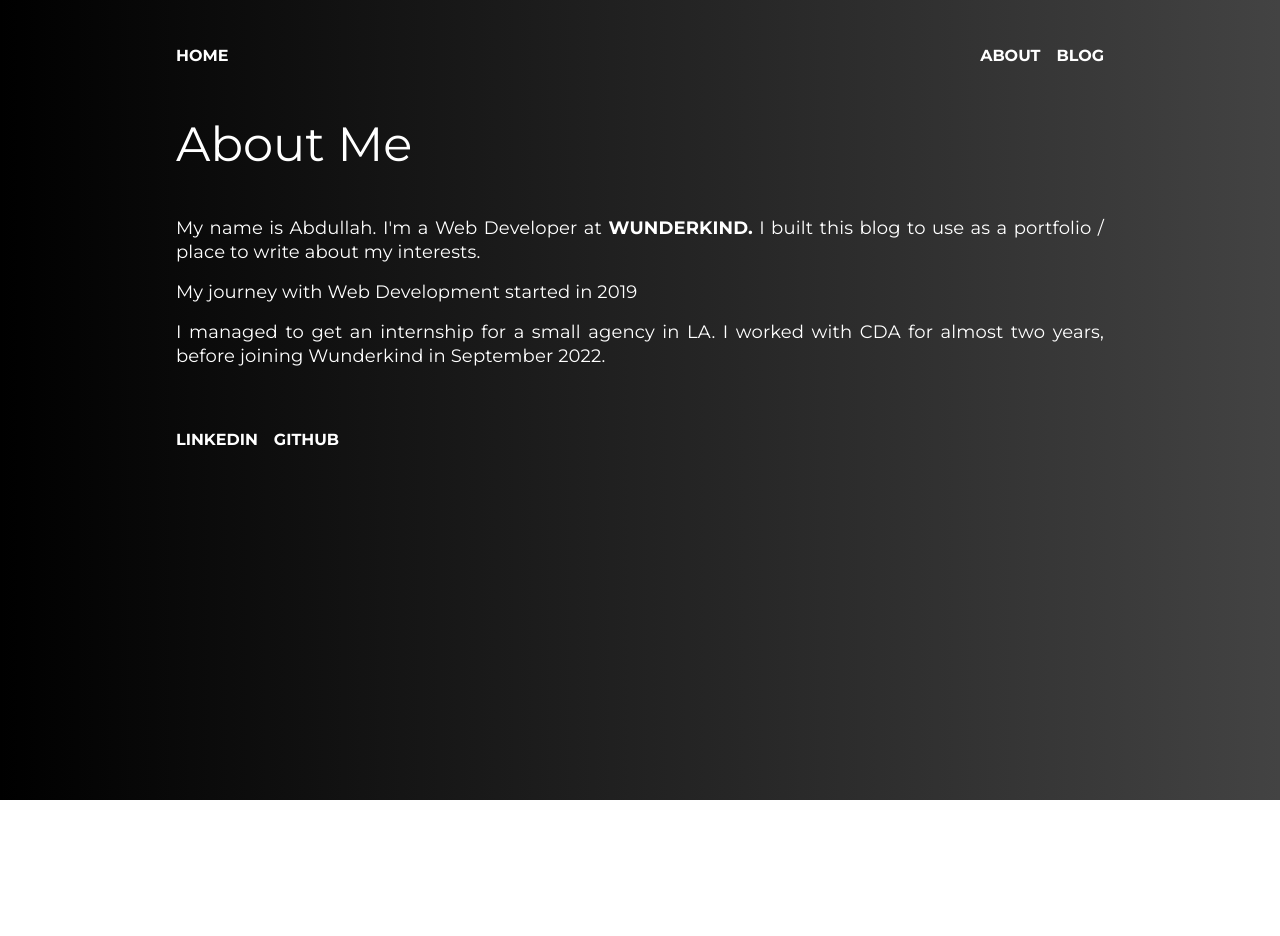
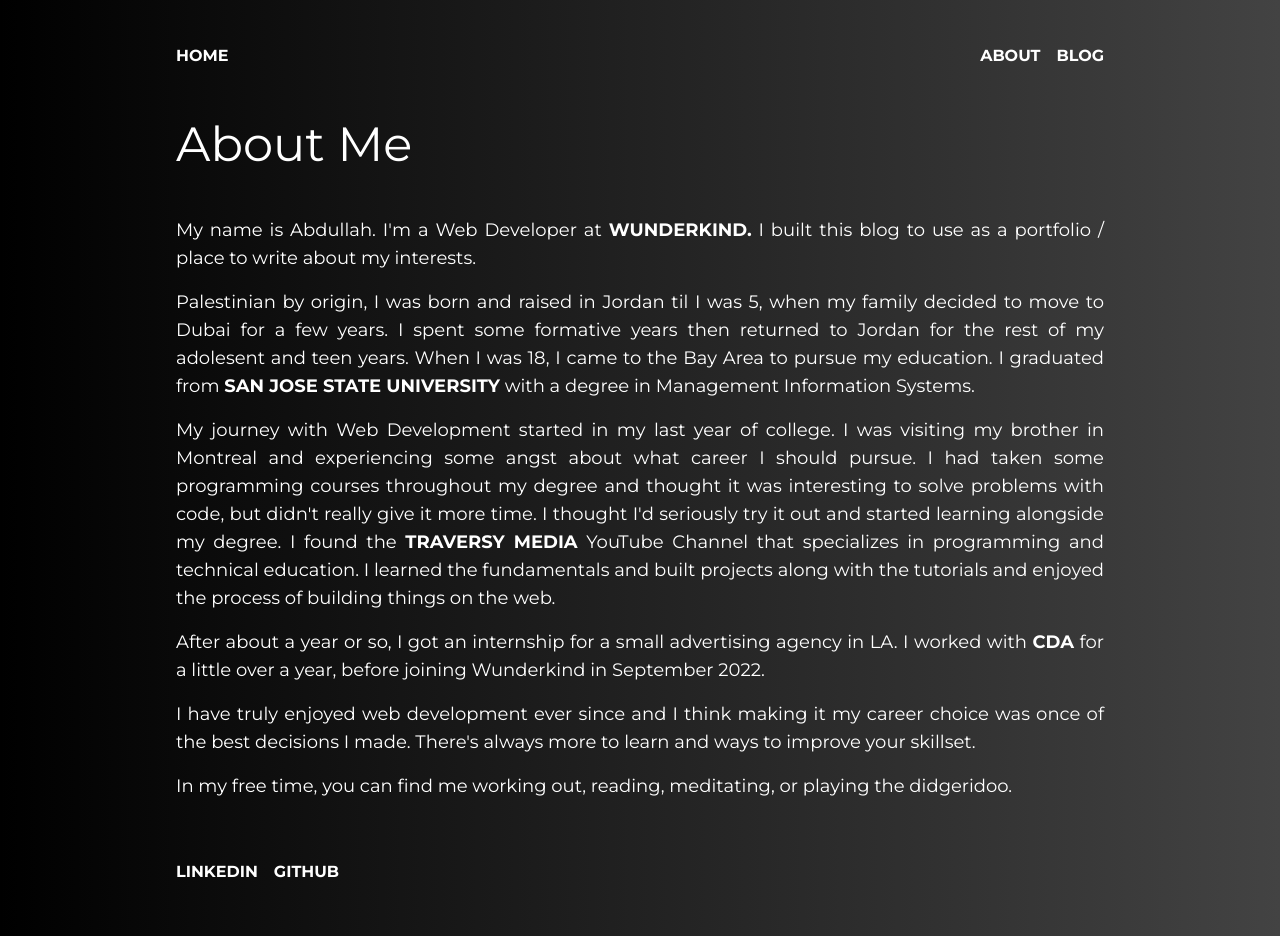
Before and after one commit to Odeh76/gatsby-blog, a Gatsby site: page /about in a window 1280 px wide. Before the commit the page ends 800 px from the top, so only its background shows below. Built offline with nearby package versions, Linux system fonts and the light colour scheme; Gatsby itself is replaced by a stand-in of ours.

Commit message:
adding content and minor style tweaks

```diff
--- a/src/pages/about.jsx
+++ b/src/pages/about.jsx
@@ -5,12 +5,19 @@ function About() {
     <Layout>
       <h5 className='mb-3'>About Me</h5>
       <p>My name is Abdullah. I'm a Web Developer at <a className='link' href='https://www.wunderkind.co' target="_blank">Wunderkind.</a> I built this blog to use as a portfolio / place to write about my interests.</p>
-      <p>My journey with Web Development started in 2019</p>
-      <p>I managed to get an internship for a small agency in LA. I worked with CDA for almost two years, before joining Wunderkind in September 2022.</p>
+      <p>Palestinian by origin, I was born and raised in Jordan til I was 5, when my family decided to move to Dubai for a few years. I spent some formative years then returned to Jordan for the rest of my adolesent and teen years. When I was 18, I came to the Bay Area to pursue my education. I graduated from <a className='link' href='https://www.sjsu.ed'>San Jose State University</a> with a degree in Management Information Systems.</p>
+      <p>My journey with Web Development started in my last year of college. I was visiting my brother in Montreal and experiencing some angst about what career I should pursue. I had taken some programming courses throughout my degree and thought it was interesting to solve problems with code, but didn't really give it more time. I thought I'd seriously try it out and started learning alongside my degree. I found the <a className='link' href='https://www.youtube.com/@TraversyMedia'>Traversy Media</a> YouTube Channel that specializes in programming and technical education. I learned the fundamentals and built projects along with the tutorials and enjoyed the process of building things on the web.</p>
+
+      <p>After about a year or so, I got an internship for a small advertising agency in LA. I worked with <a className='link' href='https://www.creativedigitalagency.com/' target="_blank">CDA</a>  for a little over a year, before joining Wunderkind in September 2022.</p>
+      <p>I have truly enjoyed web development ever since and I think making it my career choice was once of the best decisions I made. There's always more to learn and ways to improve your skillset.</p>
+      <p>In my free time, you can find me working out, reading, meditating, or playing the didgeridoo.</p>
     </Layout>
   )
 }
 
+// Name, where you're based, where you're from, college, spent last 8 years in baym then moved to LA
+// talk about fitness, meditation, reading, didgeridoo
+
 export default About
 
 export const Head = () => <title>About | Abdullah Odeh</title>
--- a/src/styles/base/_variables.scss
+++ b/src/styles/base/_variables.scss
@@ -19,5 +19,5 @@ $h6-font-size: 1.5rem;
 $h6-line-height: 2rem;
 $default-text-size: 1.125rem;
 $default-font: 'Montserrat';
-$p-line-height: 1.5rem;
-$p-letter-spacing: 0.009rem;
+$p-line-height: 1.75rem;
+$p-letter-spacing: 0.001rem;
--- a/src/styles/utilities/_mixins.scss
+++ b/src/styles/utilities/_mixins.scss
@@ -106,3 +106,10 @@
 p {
     text-align: justify;
 }
+
+@media (max-width: 768px) {
+    p {
+        text-align: left;
+    }
+
+}
```
